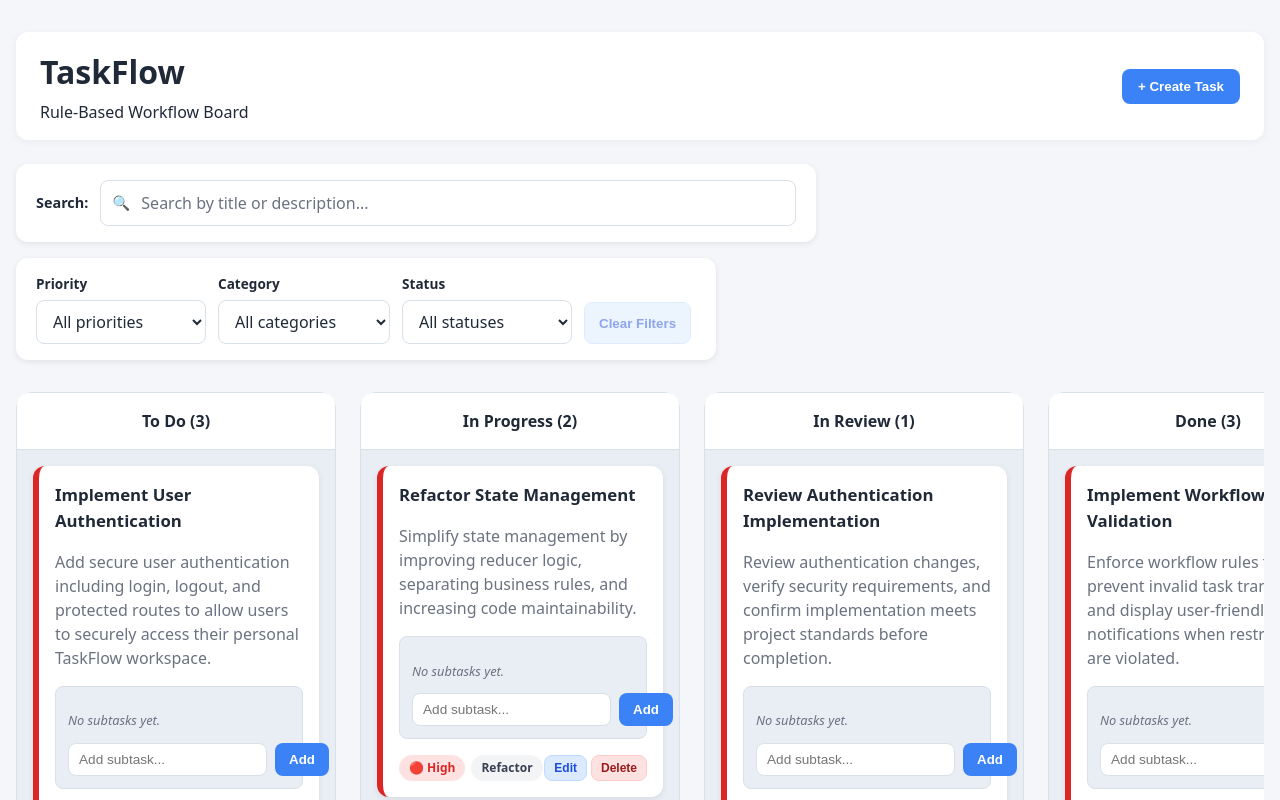
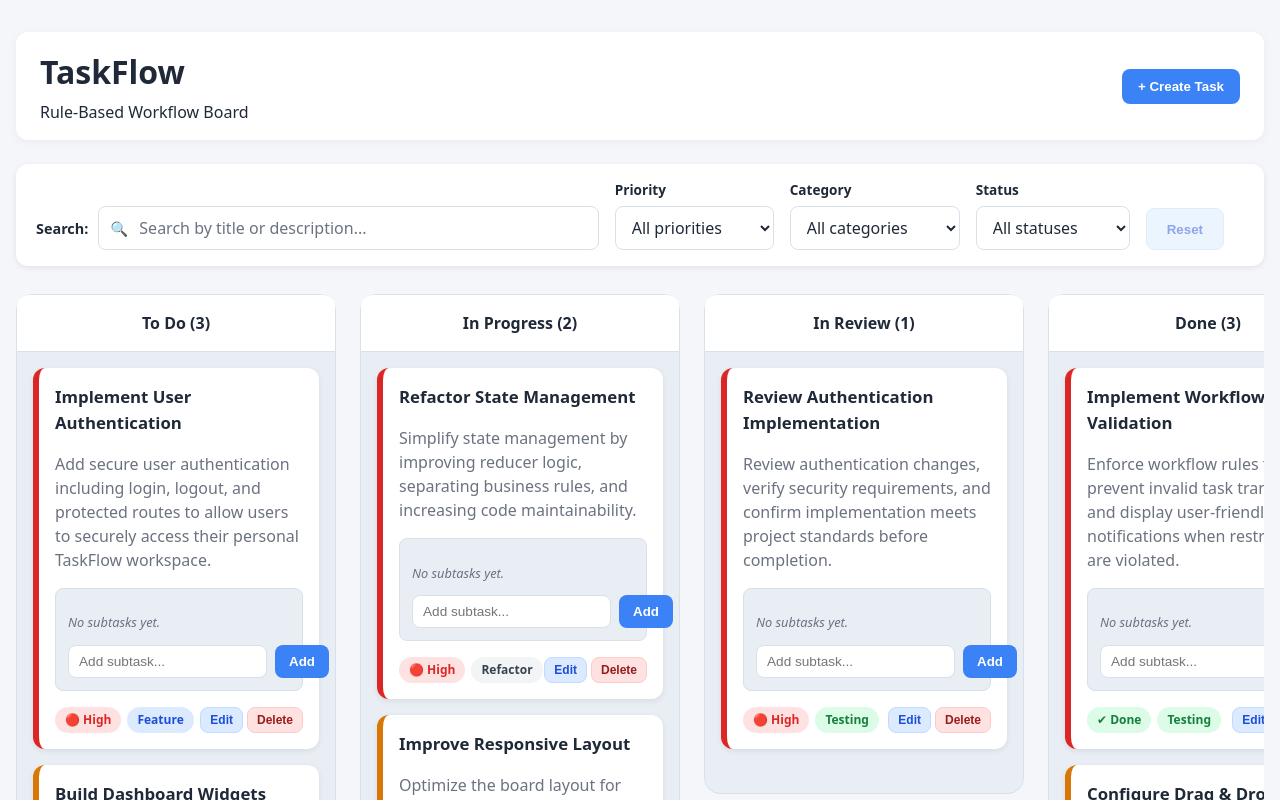
Before and after one commit to garrib10/taskflow, a React (Vite) app: page / in a window 1280 px wide. Shown: the top 800 px of the page. Built offline with nearby package versions, Linux system fonts and the light colour scheme.

Commit message:
refactor: improve board controls layout

```diff
--- a/src/App.css
+++ b/src/App.css
@@ -50,6 +50,177 @@
 
 .board-header p {
   margin: 4px 0 0;
+}
+
+/* ===========================
+   Board Controls
+=========================== */
+
+.board-controls {
+  display: flex;
+  align-items: flex-end;
+  gap: 16px;
+  flex-wrap: wrap;
+
+  width: 100%;
+  margin-bottom: 0.75rem;
+  padding: 1rem 1.25rem;
+
+  background: white;
+  border-radius: var(--radius-medium);
+  box-shadow: var(--shadow-small);
+}
+
+/* ===========================
+   Search
+=========================== */
+
+.search-bar {
+  display: flex;
+  align-items: center;
+  gap: 10px;
+  flex: 1 1 420px;
+  min-width: 280px;
+  max-width: 650px;
+}
+
+.search-bar label {
+  flex-shrink: 0;
+  color: var(--text-primary);
+  font-size: 0.9rem;
+  font-weight: 600;
+}
+
+.search-input-wrapper {
+  position: relative;
+  display: flex;
+  align-items: center;
+  flex: 1;
+  min-width: 0;
+}
+
+.search-icon {
+  position: absolute;
+  left: 12px;
+
+  pointer-events: none;
+  font-size: 0.9rem;
+}
+
+.search-input-wrapper input {
+  width: 100%;
+  min-width: 0;
+  min-height: 42px;
+  padding: 9px 12px 9px 40px;
+  border: 1px solid var(--column-border);
+  border-radius: var(--radius-small);
+  background: white;
+  color: var(--text-primary);
+  font: inherit;
+  transition:
+    border-color 0.2s ease,
+    box-shadow 0.2s ease;
+}
+
+.search-input-wrapper input::placeholder {
+  color: var(--text-secondary);
+}
+
+.search-input-wrapper input:hover {
+  border-color: #94a3b8;
+}
+
+.search-input-wrapper input:focus {
+  border-color: #3b82f6;
+}
+
+/* ===========================
+   Filters
+=========================== */
+
+.filter-controls {
+  display: flex;
+  align-items: flex-end;
+  gap: 16px;
+  flex-wrap: wrap;
+}
+
+.filter-group {
+  display: flex;
+  flex-direction: column;
+  gap: 6px;
+  min-width: 150px;
+}
+
+.filter-group label {
+  color: var(--text-primary);
+  font-size: 0.85rem;
+  font-weight: 600;
+}
+
+.filter-group select {
+  width: 100%;
+  min-height: 42px;
+  padding: 9px 34px 9px 12px;
+  border: 1px solid var(--column-border);
+  border-radius: var(--radius-small);
+  background: white;
+  color: var(--text-primary);
+  font: inherit;
+  cursor: pointer;
+  transition:
+    border-color 0.2s ease,
+    box-shadow 0.2s ease;
+}
+
+.filter-group select:hover {
+  border-color: #94a3b8;
+}
+
+.filter-group select:focus {
+  border-color: #3b82f6;
+}
+
+/* ===========================
+   Reset Controls Button
+=========================== */
+
+.reset-controls-button {
+  min-height: 42px;
+  padding: 10px 20px;
+  margin-right: 20px;
+  margin-left: auto;
+  border: 1px solid #bfdbfe;
+  border-radius: var(--radius-small);
+  background: #dbeafe;
+  color: #1d4ed8;
+  cursor: pointer;
+  font-weight: 600;
+  white-space: nowrap;
+
+  transition:
+    background-color 0.2s ease,
+    border-color 0.2s ease,
+    opacity 0.2s ease;
+}
+
+.reset-controls-button:hover:not(:disabled) {
+  background: #bfdbfe;
+}
+
+.reset-controls-button:disabled {
+  cursor: not-allowed;
+  opacity: 0.5;
+}
+
+/* ===========================
+   Results Count
+=========================== */
+
+.search-results-count {
+  margin: 0 0 1rem;
+  color: var(--text-secondary);
+  font-size: 0.85rem;
 }
 
 /* ===========================
@@ -635,179 +806,6 @@ select:focus-visible {
 }
 
 /* ===========================
-   Search
-=========================== */
-
-.search-controls {
-  max-width: 800px;
-  margin-bottom: 1rem;
-}
-
-.search-bar {
-  display: flex;
-  align-items: center;
-  gap: 12px;
-  width: 100%;
-  padding: 1rem 1.25rem;
-  background: white;
-  border-radius: var(--radius-medium);
-  box-shadow: var(--shadow-small);
-}
-
-.search-bar label {
-  flex-shrink: 0;
-  font-size: 0.9rem;
-  font-weight: 600;
-  color: var(--text-primary);
-}
-
-.search-input-wrapper {
-  position: relative;
-  display: flex;
-  align-items: center;
-  flex: 1;
-  min-width: 0;
-  max-width: 700px;
-}
-
-.search-icon {
-  position: absolute;
-  left: 12px;
-  pointer-events: none;
-  font-size: 0.9rem;
-}
-
-.search-input-wrapper input {
-  width: 100%;
-  min-width: 0;
-
-  padding: 10px 12px 10px 40px;
-
-  border: 1px solid var(--column-border);
-  border-radius: var(--radius-small);
-
-  color: var(--text-primary);
-  background: white;
-  font: inherit;
-}
-
-.search-input-wrapper input::placeholder {
-  color: var(--text-secondary);
-}
-
-.search-input-wrapper input:focus {
-  border-color: #3b82f6;
-}
-
-.clear-search-button {
-  flex-shrink: 0;
-  padding: 10px 14px;
-  border: 1px solid var(--column-border);
-  border-radius: var(--radius-small);
-  background: #3b82f6;
-  color: white;
-  cursor: pointer;
-  font-weight: 600;
-}
-
-.clear-search-button:hover {
-  background: #2563eb;
-}
-
-.search-results-count {
-  margin: 0.5rem 0 0;
-  color: var(--text-secondary);
-  font-size: 0.85rem;
-}
-
-/* ===========================
-   Filters
-=========================== */
-
-.filter-controls {
-  display: flex;
-  align-items: flex-end;
-  gap: 12px;
-  flex-wrap: wrap;
-
-  max-width: 700px;
-  margin-bottom: 1rem;
-  padding: 1rem 1.25rem;
-
-  background: white;
-  border-radius: var(--radius-medium);
-  box-shadow: var(--shadow-small);
-}
-
-.filter-group {
-  display: flex;
-  flex-direction: column;
-  gap: 6px;
-  min-width: 170px;
-}
-
-.filter-group label {
-  color: var(--text-primary);
-  font-size: 0.85rem;
-  font-weight: 600;
-}
-
-.filter-group select {
-  width: 100%;
-  min-height: 42px;
-  padding: 9px 36px 9px 12px;
-
-  border: 1px solid var(--column-border);
-  border-radius: var(--radius-small);
-
-  background: white;
-  color: var(--text-primary);
-  font: inherit;
-
-  cursor: pointer;
-  transition:
-    border-color 0.2s ease,
-    box-shadow 0.2s ease;
-}
-
-.filter-group select:hover {
-  border-color: #94a3b8;
-}
-
-.filter-group select:focus {
-  border-color: #3b82f6;
-}
-
-.clear-filters-button {
-  min-height: 42px;
-  padding: 9px 14px;
-
-  border: 1px solid #bfdbfe;
-  border-radius: var(--radius-small);
-
-  background: #dbeafe;
-  color: #1d4ed8;
-
-  cursor: pointer;
-  font-weight: 600;
-  white-space: nowrap;
-
-  transition:
-    background-color 0.2s ease,
-    border-color 0.2s ease,
-    opacity 0.2s ease;
-}
-
-.clear-filters-button:hover:not(:disabled) {
-  background: #bfdbfe;
-}
-
-.clear-filters-button:disabled {
-  cursor: not-allowed;
-  opacity: 0.5;
-}
-
-/* ===========================
    Responsive Design
 =========================== */
 
@@ -861,24 +859,27 @@ select:focus-visible {
     overflow: hidden;
   }
 
-  .search-bar {
+  .board-controls {
     align-items: stretch;
     flex-direction: column;
   }
 
-  .search-input-wrapper {
+  .search-bar {
+    align-items: stretch;
+    flex-direction: column;
     width: 100%;
+    min-width: 0;
     max-width: none;
   }
 
-  .clear-search-button {
+  .search-input-wrapper {
     width: 100%;
   }
 
   .filter-controls {
     align-items: stretch;
     flex-direction: column;
-    max-width: none;
+    width: 100%;
   }
 
   .filter-group {
@@ -886,7 +887,9 @@ select:focus-visible {
     min-width: 0;
   }
 
-  .clear-filters-button {
+  .reset-controls-button {
+    margin-left: 0;
+    margin-right: 0;
     width: 100%;
   }
 }
--- a/src/components/Board/Board.tsx
+++ b/src/components/Board/Board.tsx
@@ -5,14 +5,14 @@ import type { Task, TaskStatus } from "../../domain/task/Task";
 import type { BoardAction } from "../../hooks/useBoardReducer";
 import { canMoveTask, getMoveErrorMessage } from "../../domain/task/taskRules";
 import Column from "../Column/Column";
-import Notification from "../Notification/Notification";
-import TaskForm from "../TaskForm/TaskForm";
-import SearchBar from "../SearchBar/SearchBar";
 import FilterControls, {
   type CategoryFilter,
   type PriorityFilter,
   type StatusFilter,
 } from "../FilterControls/FilterControls";
+import Notification from "../Notification/Notification";
+import SearchBar from "../SearchBar/SearchBar";
+import TaskForm from "../TaskForm/TaskForm";
 
 interface BoardProps {
   board: BoardType;
@@ -88,7 +88,8 @@ export default function Board({ board, dispatch }: BoardProps) {
     };
   }, []);
 
-  function handleClearFilters() {
+  function handleResetControls() {
+    setSearchTerm("");
     setPriorityFilter("all");
     setCategoryFilter("all");
     setStatusFilter("all");
@@ -222,6 +223,7 @@ export default function Board({ board, dispatch }: BoardProps) {
           </button>
         </div>
 
+        <div className="board-controls">
           <SearchBar searchTerm={searchTerm} onSearchChange={setSearchTerm} />
 
           <FilterControls
@@ -231,9 +233,17 @@ export default function Board({ board, dispatch }: BoardProps) {
             onPriorityChange={setPriorityFilter}
             onCategoryChange={setCategoryFilter}
             onStatusChange={setStatusFilter}
-          onClearFilters={handleClearFilters}
-          hasActiveFilters={hasActiveFilters}
           />
+
+          <button
+            type="button"
+            className="reset-controls-button"
+            onClick={handleResetControls}
+            disabled={!isFiltering}
+          >
+            Reset
+          </button>
+        </div>
 
         {isFiltering && (
           <p className="search-results-count" aria-live="polite">
--- a/src/components/FilterControls/FilterControls.tsx
+++ b/src/components/FilterControls/FilterControls.tsx
@@ -12,8 +12,6 @@ interface FilterControlsProps {
   onPriorityChange: (value: PriorityFilter) => void;
   onCategoryChange: (value: CategoryFilter) => void;
   onStatusChange: (value: StatusFilter) => void;
-  onClearFilters: () => void;
-  hasActiveFilters: boolean;
 }
 
 export default function FilterControls({
@@ -23,8 +21,6 @@ export default function FilterControls({
   onPriorityChange,
   onCategoryChange,
   onStatusChange,
-  onClearFilters,
-  hasActiveFilters,
 }: FilterControlsProps) {
   return (
     <div className="filter-controls">
@@ -82,15 +78,6 @@ export default function FilterControls({
           <option value="done">Done</option>
         </select>
       </div>
-
-      <button
-        type="button"
-        className="clear-filters-button"
-        onClick={onClearFilters}
-        disabled={!hasActiveFilters}
-      >
-        Clear Filters
-      </button>
     </div>
   );
 }
--- a/src/components/SearchBar/SearchBar.tsx
+++ b/src/components/SearchBar/SearchBar.tsx
@@ -8,7 +8,6 @@ export default function SearchBar({
   onSearchChange,
 }: SearchBarProps) {
   return (
-    <div className="search-controls">
     <div className="search-bar">
       <label htmlFor="task-search">Search:</label>
 
@@ -25,18 +24,6 @@ export default function SearchBar({
           onChange={(event) => onSearchChange(event.target.value)}
         />
       </div>
-
-        {searchTerm && (
-          <button
-            type="button"
-            className="clear-search-button"
-            onClick={() => onSearchChange("")}
-            aria-label="Clear task search"
-          >
-            Clear
-          </button>
-        )}
-      </div>
     </div>
   );
 }
```
Also changed, not shown: 1 other file (tests, documents, lock files or other folders). Lines whose indentation alone changed are shown as unchanged.
